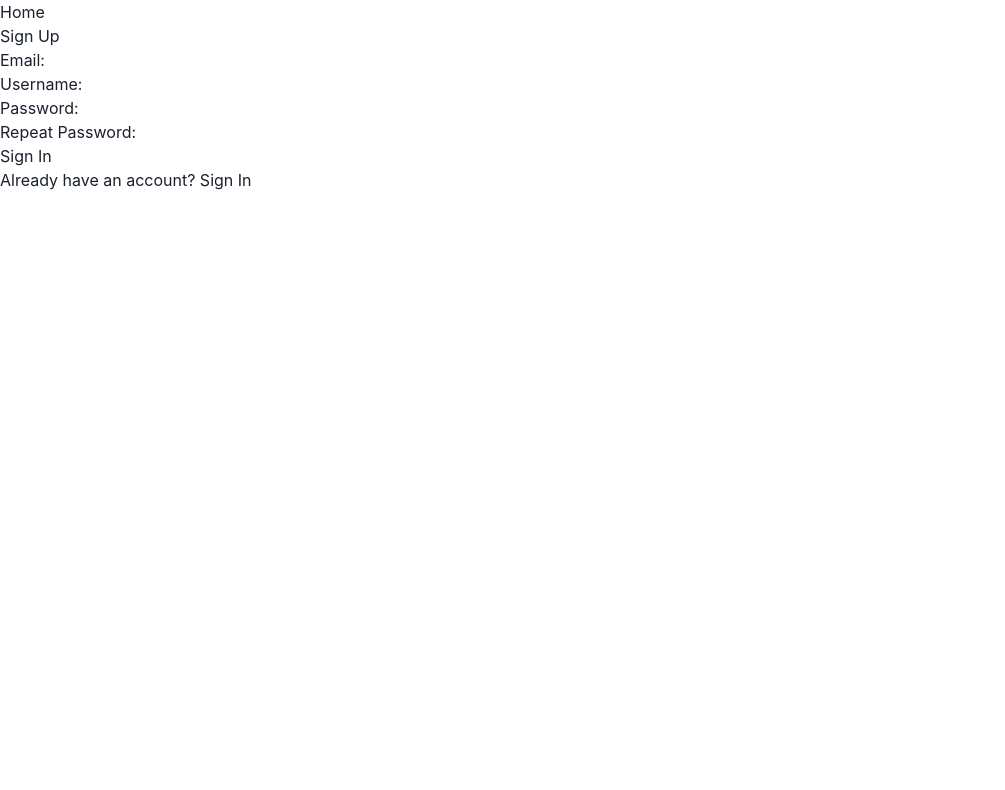
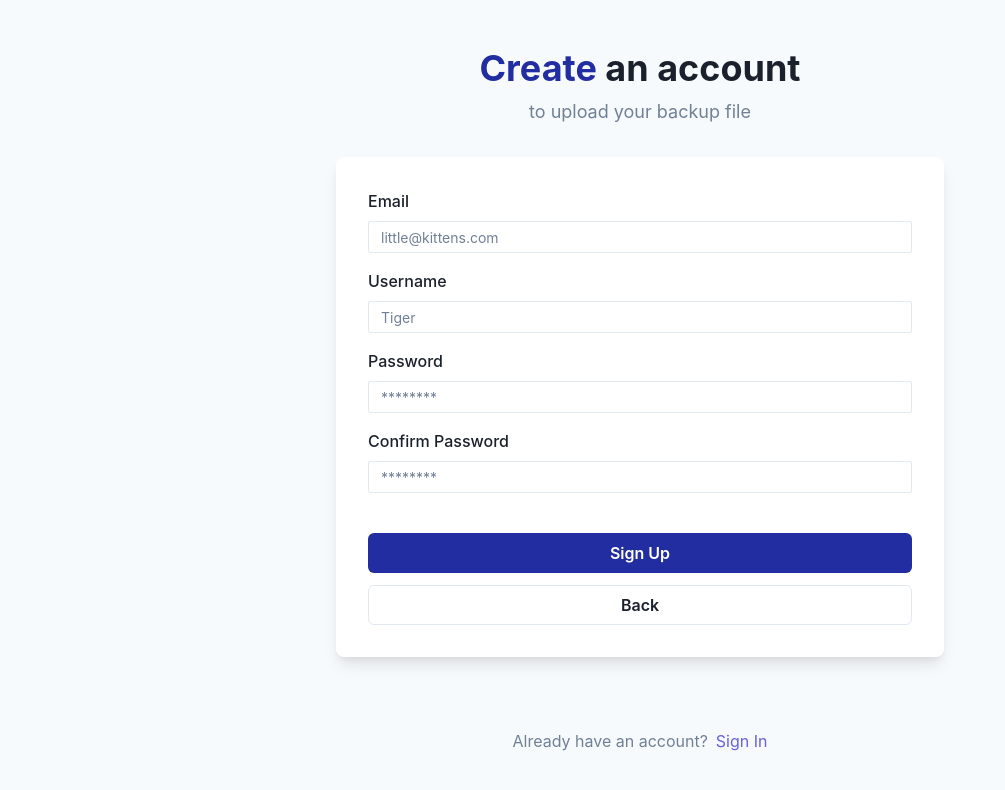
Before and after one commit to ravviolo/digital-letters, a Next.js app: page /signup in a window 1280 px wide. Shown: the top 790 px of the page, without its empty margins (0-1005 px from the left). Built offline with nearby package versions, Linux system fonts and the light colour scheme; no server answers.

Commit message:
Style signup page, add signup form validation

```diff
--- a/pages/signup.tsx
+++ b/pages/signup.tsx
@@ -1,82 +1,285 @@
-import Link from 'next/link';
+import {
+  chakra,
+  Box,
+  Button,
+  Container,
+  Flex,
+  FormControl,
+  FormLabel,
+  Heading,
+  HStack,
+  Input,
+  Stack,
+  Text,
+  useColorModeValue,
+  VStack,
+  useToast,
+  ToastId,
+} from '@chakra-ui/react';
 import { useRouter } from 'next/router';
-import { useRef, useState } from 'react';
+import { useEffect, useRef } from 'react';
+import { SubmitHandler, useForm } from 'react-hook-form';
+
 import { useAuth } from '../hooks/auth/useAuth';
+import LinkButton from '../components/next-link/LinkButton';
+import LinkText from '../components/next-link/LinkText';
+
+type SignUpInputs = {
+  email: string;
+  username: string;
+  password: string;
+  confirmPassword: string;
+};
 
 const SignUp = () => {
-  const emailRef = useRef<HTMLInputElement>(null);
-  const usernameRef = useRef<HTMLInputElement>(null);
-  const passRef = useRef<HTMLInputElement>(null);
-  const confirmPassRef = useRef<HTMLInputElement>(null);
-  const [error, setError] = useState('');
-
   const router = useRouter();
   const { signUp, error: signUpError, loading } = useAuth();
+  const {
+    register,
+    handleSubmit,
+    getValues,
+    formState: { errors },
+  } = useForm<SignUpInputs>();
+  const toast = useToast();
+  const passErrorToastRef = useRef<ToastId | null>(null);
+  const emptyFieldsErrorToastRef = useRef<ToastId | null>(null);
+  const highlightColor = useColorModeValue('brandBlue.500', 'brandCyan.200');
+  const highlightColorDimmed = useColorModeValue(
+    'brandBlue.100',
+    'brandCyan.400'
+  );
 
-  const handleSignIn: React.FormEventHandler<HTMLFormElement> = async (e) => {
-    e.preventDefault();
-    setError('');
-    const username = usernameRef.current?.value;
-    const email = emailRef.current?.value;
-    const password = passRef.current?.value;
-    const confrimPassword = confirmPassRef.current?.value;
+  const handleSignIn: SubmitHandler<SignUpInputs> = async (
+    userCredentials,
+    e
+  ) => {
+    e?.preventDefault();
 
-
-    if (!username || !email || !password || !confrimPassword) {
-      setError('Inputs cannot be empty');
-      return;
-    }
-    if (password !== confrimPassword) {
-      setError("Passwords don't match");
-      return;
-    }
+    const { email, username, password } = userCredentials;
 
     const user = await signUp(username, email, password);
+
     if (user) {
-      router.push('/');
+      toast({
+        title: 'Account created',
+        status: 'success',
+        duration: 2000,
+        isClosable: false,
+        variant: 'subtle',
+        position: 'top',
+      });
+      setTimeout(() => {
+        router.push('/');
+      }, 2000);
     }
   };
 
+  useEffect(() => {
+    if (errors.confirmPassword && getValues('confirmPassword')) {
+      if (!passErrorToastRef.current) {
+        passErrorToastRef.current = toast({
+          title: 'Passwords do not match',
+          status: 'error',
+          duration: 2000,
+          isClosable: false,
+          variant: 'subtle',
+          position: 'top',
+        });
+      }
+    } else {
+      if (passErrorToastRef.current) {
+        passErrorToastRef.current = null;
+      }
+    }
+  }, [errors.confirmPassword, getValues, toast]);
+
+  useEffect(() => {
+    if (
+      errors.email ||
+      errors.password ||
+      errors.username ||
+      errors.confirmPassword?.type === 'required'
+    ) {
+      if (!emptyFieldsErrorToastRef.current) {
+        emptyFieldsErrorToastRef.current = toast({
+          title: 'Please enter user credentials',
+          status: 'error',
+          duration: 2000,
+          isClosable: false,
+          variant: 'subtle',
+          position: 'top',
+        });
+      }
+    } else {
+      if (emptyFieldsErrorToastRef.current) {
+        emptyFieldsErrorToastRef.current = null;
+      }
+    }
+  }, [
+    errors.confirmPassword,
+    errors.email,
+    errors.password,
+    errors.username,
+    toast,
+  ]);
+
+  useEffect(() => {
+    if (signUpError) {
+      toast({
+        title: signUpError,
+        status: 'error',
+        duration: 2000,
+        isClosable: false,
+        variant: 'subtle',
+        position: 'top',
+      });
+    }
+  }, [signUpError, toast]);
+
+  useEffect(() => {
+    router.events.on('beforeHistoryChange', toast.closeAll);
+
+    return () => router.events.off('beforeHistoryChange', toast.closeAll);
+  }, [router.events, toast.closeAll]);
+
   return (
-    <div>
-      <nav>
-        <Link href='/'>Home</Link>
-      </nav>
+    <Flex
+      minH='100vh'
+      align='center'
+      justify='center'
+      bg={useColorModeValue('gray.50', 'gray.800')}
+    >
+      <Container as='section' maxW='container.sm'>
+        <Stack spacing={8} mx='auto' w='full'>
+          <Stack as='header' align='center'>
+            <Heading fontSize={{ base: '2xl', md: '4xl' }} textAlign='center'>
+              <chakra.span color={highlightColor}>Create</chakra.span> an
+              account
+            </Heading>
+            <Text
+              fontSize={{ base: 'sm', md: 'lg' }}
+              textAlign='center'
+              color='gray.500'
+            >
+              to upload your backup file
+            </Text>
+          </Stack>
 
-      <h1>Sign Up</h1>
+          <Box
+            as='main'
+            rounded='lg'
+            bg={useColorModeValue('white', 'gray.700')}
+            boxShadow='lg'
+            p={8}
+            mb={10}
+          >
+            <Stack
+              spacing={{ base: 4, md: 8 }}
+              as='form'
+              onSubmit={handleSubmit(handleSignIn)}
+            >
+              <VStack spacing={4}>
+                <FormControl>
+                  <FormLabel
+                    htmlFor='email'
+                    fontSize={{ base: 'sm', md: 'md' }}
+                  >
+                    Email
+                  </FormLabel>
+                  <Input
+                    {...register('email', {
+                      required: true,
+                    })}
+                    id='email'
+                    type='email'
+                    placeholder='little@kittens.com'
+                    size={'sm'}
+                    focusBorderColor={highlightColor}
+                  />
+                </FormControl>
 
-      <form onSubmit={handleSignIn}>
-        <div>
-          <label htmlFor='email'>Email: </label>
-          <input type='email' id='email' name='email' ref={emailRef} />
-        </div>
-        <div>
-          <label htmlFor='username'>Username: </label>
-          <input type='text' id='username' name='username' ref={usernameRef} />
-        </div>
-        <div>
-          <label htmlFor='password'>Password: </label>
-          <input type='password' id='password' name='password' ref={passRef} />
-        </div>
-        <div>
-          <label htmlFor='confrim-password'>Repeat Password: </label>
-          <input
-            type='password'
-            id='confrim-password'
-            name='confrim-password'
-            ref={confirmPassRef}
-          />
-        </div>
-        {loading ? <p>Registering user...</p> : <button type='submit'>Sign In</button>}
-        {error && <p style={{ color: 'red' }}>{error}</p>}
-        {signUpError && <p style={{ color: 'red' }}>{signUpError}</p>}
-      </form>
-      <p>
-        Already have an account? <Link href='/login'>Sign In</Link>
-      </p>
-    </div>
+                <FormControl>
+                  <FormLabel
+                    htmlFor='username'
+                    fontSize={{ base: 'sm', md: 'md' }}
+                  >
+                    Username
+                  </FormLabel>
+                  <Input
+                    {...register('username', {
+                      required: true,
+                    })}
+                    id='username'
+                    type='text'
+                    placeholder='Tiger'
+                    size={'sm'}
+                    focusBorderColor={highlightColor}
+                  />
+                </FormControl>
+
+                <FormControl>
+                  <FormLabel
+                    htmlFor='password'
+                    fontSize={{ base: 'sm', md: 'md' }}
+                  >
+                    Password
+                  </FormLabel>
+                  <Input
+                    {...register('password', {
+                      required: true,
+                    })}
+                    id='password'
+                    type='password'
+                    placeholder='********'
+                    size={'sm'}
+                    focusBorderColor={highlightColor}
+                  />
+                </FormControl>
+                <FormControl>
+                  <FormLabel
+                    htmlFor='confirmPassword'
+                    fontSize={{ base: 'sm', md: 'md' }}
+                  >
+                    Confirm Password
+                  </FormLabel>
+                  <Input
+                    {...register('confirmPassword', {
+                      required: true,
+                      validate: (value) => value === getValues('password'),
+                    })}
+                    id='confirmPassword'
+                    type='password'
+                    placeholder='********'
+                    size={'sm'}
+                    focusBorderColor={highlightColor}
+                  />
+                </FormControl>
+              </VStack>
+              <Stack spacing={3} mt={2}>
+                <Button
+                  isLoading={loading}
+                  loadingText={'Registering...'}
+                  type='submit'
+                  colorScheme={useColorModeValue('brandBlue', 'brandCyan')}
+                >
+                  Sign Up
+                </Button>
+                <LinkButton href='/' variant='outline' colorScheme='gray'>
+                  Back
+                </LinkButton>
+              </Stack>
+            </Stack>
+          </Box>
+          <HStack justify='center'>
+            <Text color='gray.500'>Already have an account? </Text>
+            <LinkText href='/login' fontSize='md' color={highlightColorDimmed}>
+              Sign In
+            </LinkText>
+          </HStack>
+        </Stack>
+      </Container>
+    </Flex>
   );
 };
 
-
 export default SignUp;
```
